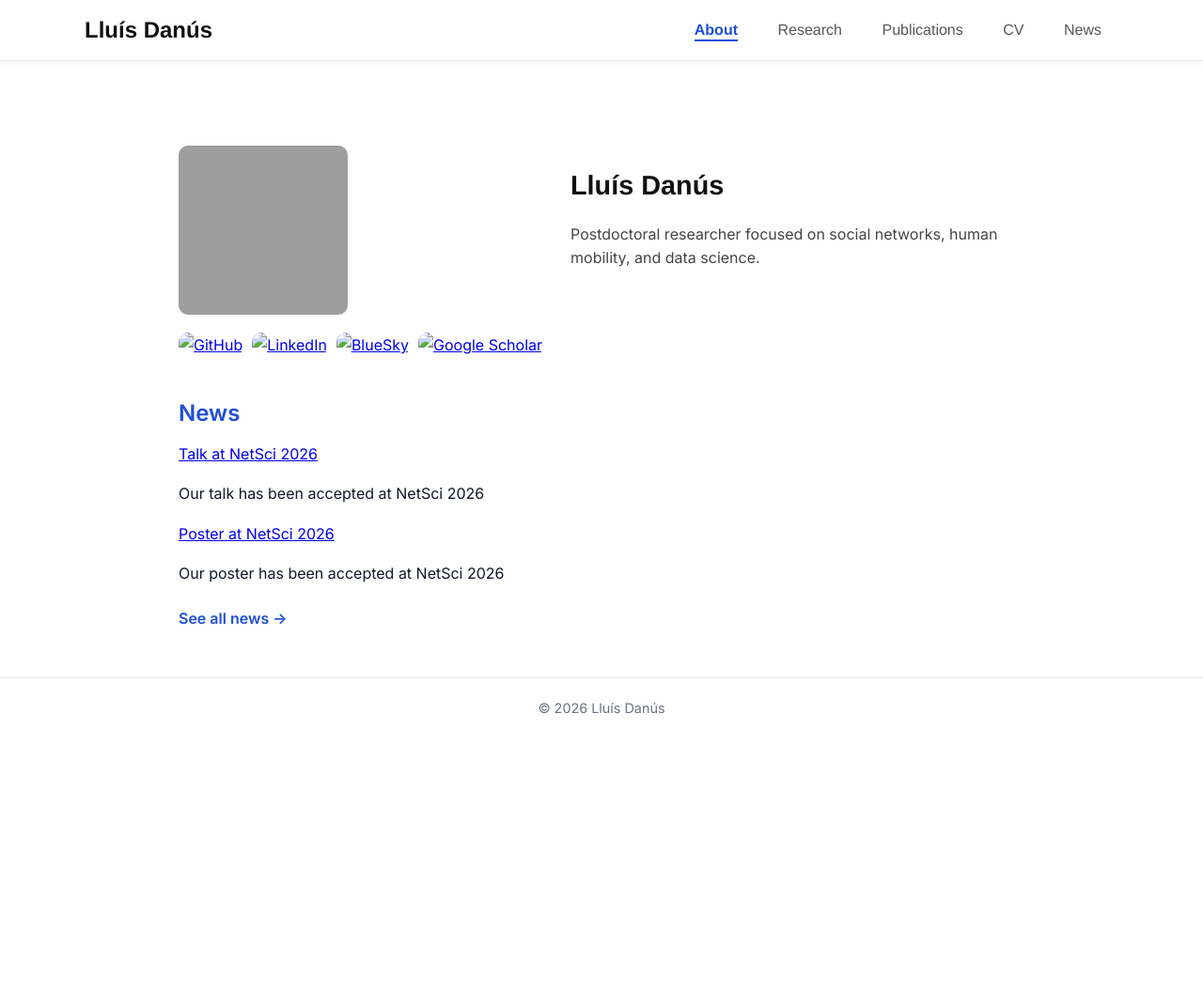
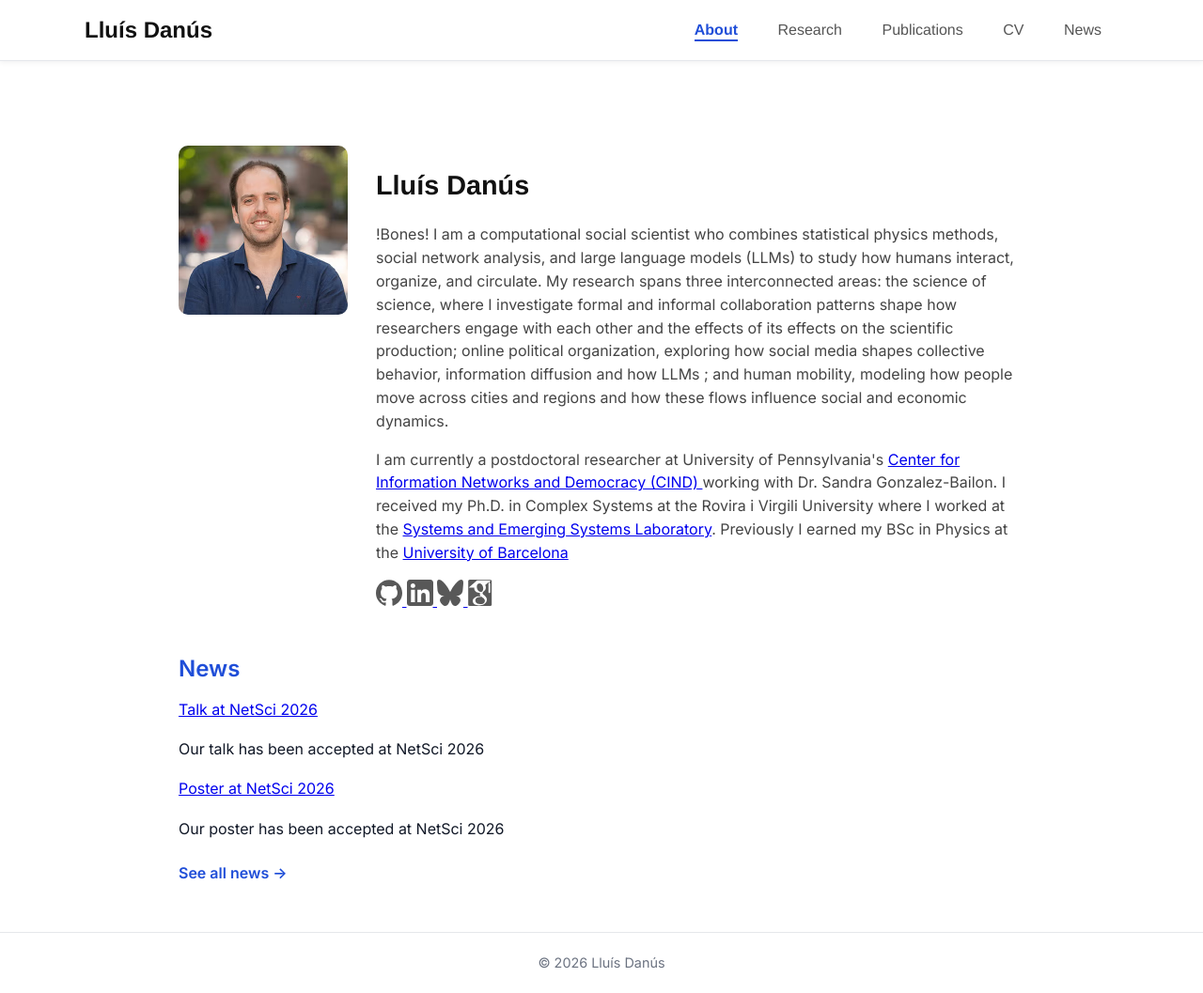
Before and after one commit to lluisdanus/lluisdanus.github.io, a Jekyll site: the page built from index.md, in a window 1280 px wide and 1057 px high. Shown: the whole window at 94% size. Built offline with Jekyll 4.4.1, drawn with Linux system fonts in a browser that asks for light colours; grey boxes are pictures that could not be loaded.

Commit message:
fixing publications

```diff
--- a/_data/citations.yml
+++ b/_data/citations.yml
@@ -1,3 +1,3 @@
 cabanas25: 35
 danus23: 12
-krauss23: 33
+krauss23: 34
--- a/index.md
+++ b/index.md
@@ -3,39 +3,44 @@ layout: default
 title: Lluís Danús
 ---
 
+<!-- About Container -->
 <div class="about-container">
 
   <!-- Profile Photo -->
   <div class="about-photo">
-    <img src="{{ '/assets/images/profile.jpg' | relative_url }}" alt="Lluís Danús">
+    <img src="{{ '/assets/profile_picture.png' | relative_url }}" alt="Lluís Danús">
+  </div>
 
-    <!-- Social Links below photo -->
+  <!-- Bio and Social Links -->
+  <div class="about-bio">
+    <h1>Lluís Danús</h1>
+    <p>
+      !Bones! I am a computational social scientist who combines statistical physics methods, social network analysis, and large language models (LLMs) to study how humans interact, organize, and circulate. My research spans three interconnected areas: the science of science, where I investigate formal and informal collaboration patterns shape how researchers engage with each other and the effects of its effects on the scientific production; online political organization, exploring how social media shapes collective behavior, information diffusion and how LLMs ; and human mobility, modeling how people move across cities and regions and how these flows influence social and economic dynamics.
+    </p>
+
+    <p>
+    	I am currently a postdoctoral researcher at University of Pennsylvania's <a href='https://www.asc.upenn.edu/research/centers/center-for-information-networks-and-democracy'> Center for Information Networks and Democracy (CIND) </a> working with Dr. Sandra Gonzalez-Bailon. I received my Ph.D. in Complex Systems at the Rovira i Virgili University where I worked at the <a href='https://seeslab.info/' title="SEESLab">Systems and Emerging Systems Laboratory</a>. Previously I earned my BSc in Physics at the <a href='https://www.ub.edu/portal/web/fisica' title="University of Barcelona">University of Barcelona</a>
+    </p>
+
+    <!-- Social Links -->
     <div class="social-links">
-      <a href="https://github.com/yourusername" target="_blank" title="GitHub">
+      <a href="https://github.com/lluisdanus" target="_blank" title="GitHub">
         <img src="{{ '/assets/icons/github.svg' | relative_url }}" alt="GitHub" class="social-icon">
       </a>
-      <a href="https://www.linkedin.com/in/yourusername/" target="_blank" title="LinkedIn">
+      <a href="https://www.linkedin.com/in/lluisdanus/" target="_blank" title="LinkedIn">
         <img src="{{ '/assets/icons/linkedin.svg' | relative_url }}" alt="LinkedIn" class="social-icon">
       </a>
-      <a href="https://blueskyweb.xyz/yourusername" target="_blank" title="BlueSky">
+      <a href="https://blueskyweb.xyz/lluisdanus.bsky.social" target="_blank" title="BlueSky">
         <img src="{{ '/assets/icons/bluesky.svg' | relative_url }}" alt="BlueSky" class="social-icon">
       </a>
-      <a href="https://scholar.google.com/citations?user=YOURSCHOLARID" target="_blank" title="Google Scholar">
+      <a href="https://scholar.google.com/citations?user=DYeubX0AAAAJ&hl=ca" target="_blank" title="Google Scholar">
         <img src="{{ '/assets/icons/scholar.svg' | relative_url }}" alt="Google Scholar" class="social-icon">
       </a>
     </div>
   </div>
-
-  <!-- Bio -->
-  <div class="about-bio">
-    <h1>Lluís Danús</h1>
-    <p>
-      Postdoctoral researcher focused on social networks, human mobility, and data science.
-    </p>
-  </div>
 </div>
 
-<!-- News Dashboard -->
+<!-- Mini Dashboard: News Teaser -->
 <div class="dashboard-section">
   <h2>News</h2>
   {% for item in site.data.news limit:3 %}
```
Also changed, not shown: assets/icons/Bluesky_logo_(black).svg (added), assets/icons/LinkedIn_icon.svg (added), assets/icons/Octicons-mark-github.svg (added), assets/icons/bluesky.png (added), assets/icons/bluesky.svg (added), assets/icons/github.png (added), assets/icons/github.svg (added), assets/icons/google-scholar.svg (added), assets/icons/linkedin.png (added), assets/icons/linkedin.svg (added), assets/icons/scholar.svg (added).
